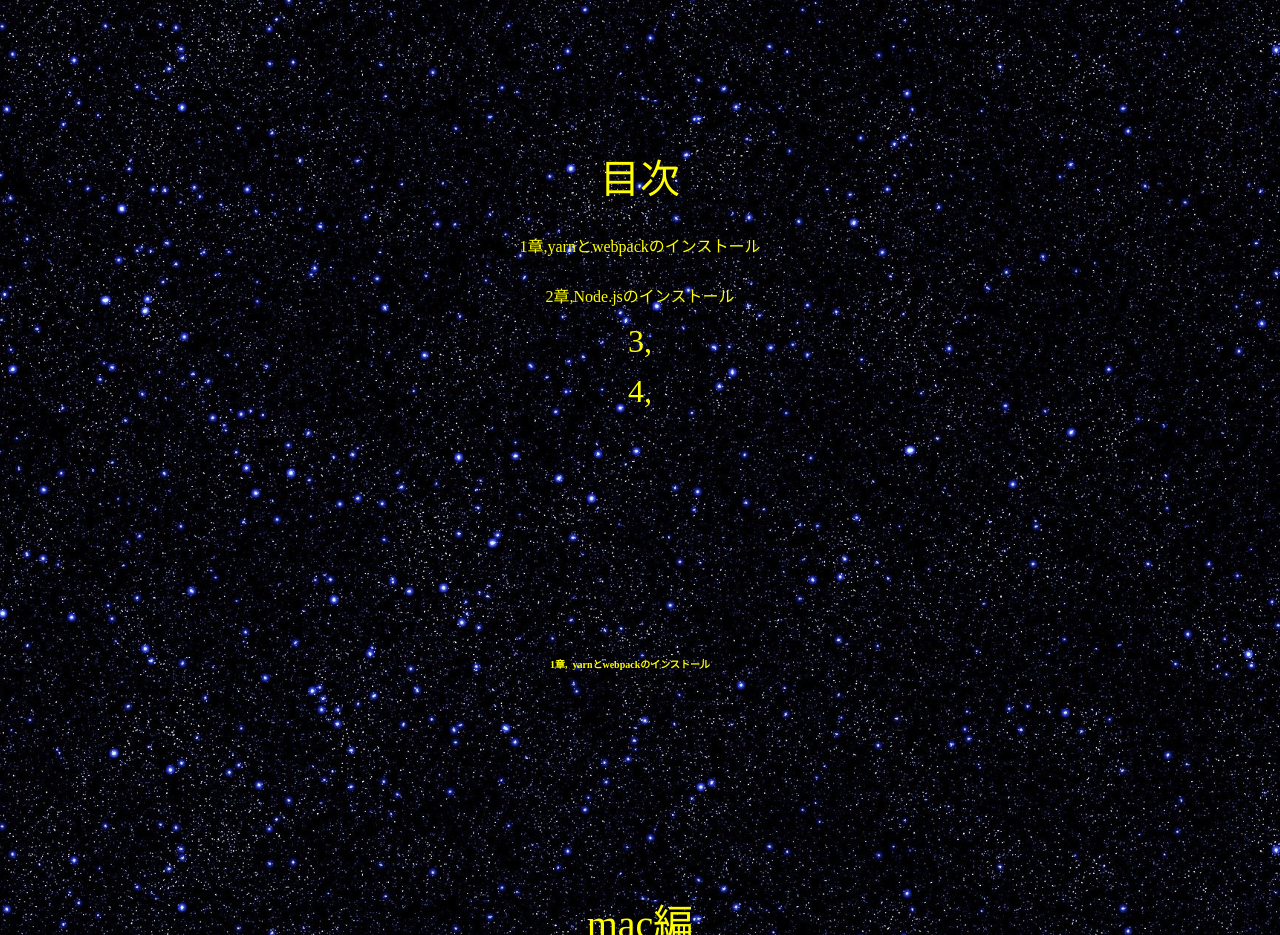
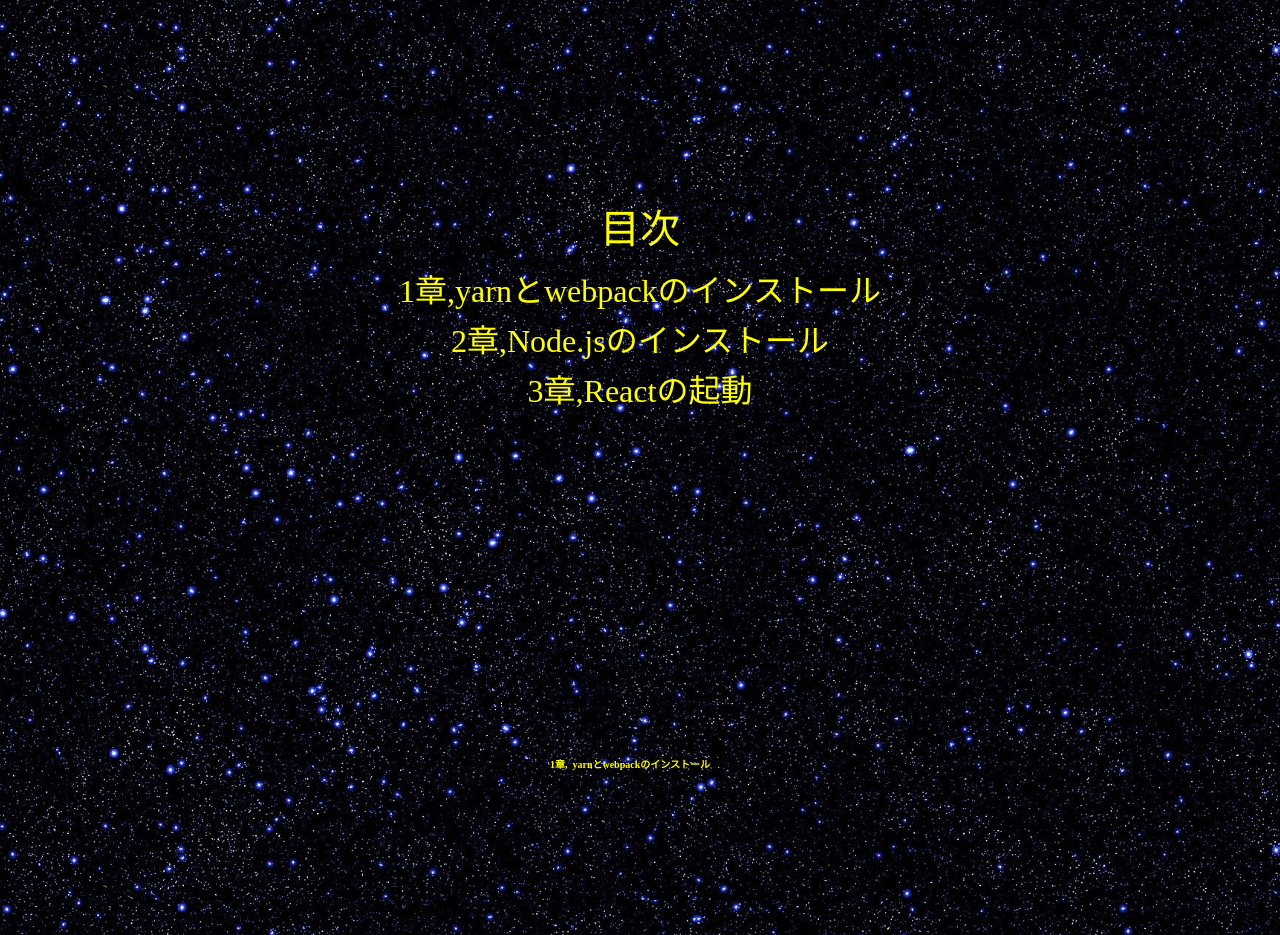
Before and after one commit to Kosuke0906/react-study, a plain HTML site: page index.html in a window 1280 px wide. Shown: the part 1500-2435 px from the top of the page. Drawn offline with nearby package versions, Linux system fonts and the light colour scheme.

Commit message:
modefied

```diff
--- a/index.html
+++ b/index.html
@@ -32,10 +32,9 @@
         <p>目次</p>
         <nav>
           <ul>
-            <li id="list-1"><a href="#first">1章,yarnとwebpackのインストール</a></li>
-            <li><a href="#second">2章,Node.jsのインストール</a></li>
-            <li>3,</li>
-            <li>4,</li>
+            <li id="list-1">1章,yarnとwebpackのインストール</li>
+            <li id="list-2">2章,Node.jsのインストール</li>
+            <li id="list-3">3章,Reactの起動</li>
           </ul>
         </nav>
       </div>
@@ -151,11 +150,11 @@
     </div>
     <script>
       $(document).ready(function() {
-        $(document).on("click", "#first1", function() {
+        $(document).on("click", "#list-1", function() {
           $("html, body").animate({ scrollTop: $("#first").offset().top },1000);});
-        $(document).on("click", "#second2", function() {
+        $(document).on("click", "#list-2", function() {
           $("html, body").animate( {scrollTop: $("#second").offset().top}, 1000 );});
-        $(document).on("click", "#third3", function() {
+        $(document).on("click", "#list-3", function() {
           $("html, body").animate( {scrollTop: $("#third").offset().top}, 1000 );});
 
       });
--- a/scss/_main.scss
+++ b/scss/_main.scss
@@ -42,7 +42,7 @@
 }
 .index {
     width: 50%;
-    margin: 200px auto;
+    margin: 300px auto;
     & p {
         font-size: 2.5rem;
     }
```
Also changed, not shown: css/style.css.
